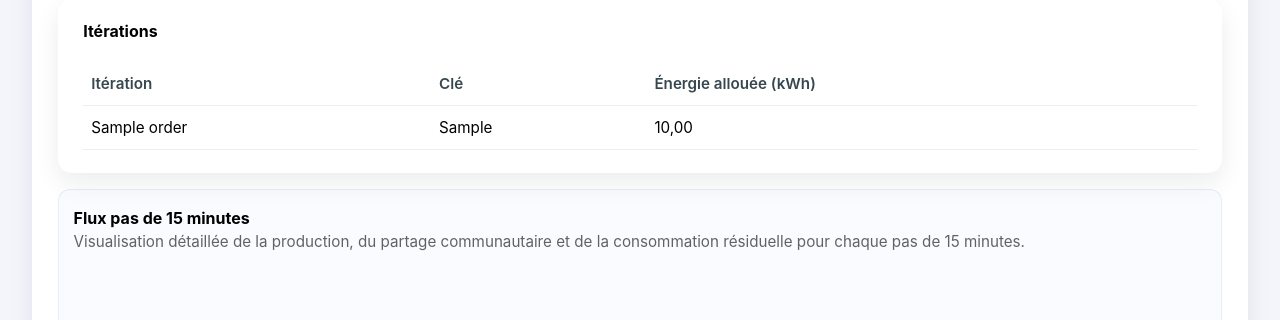
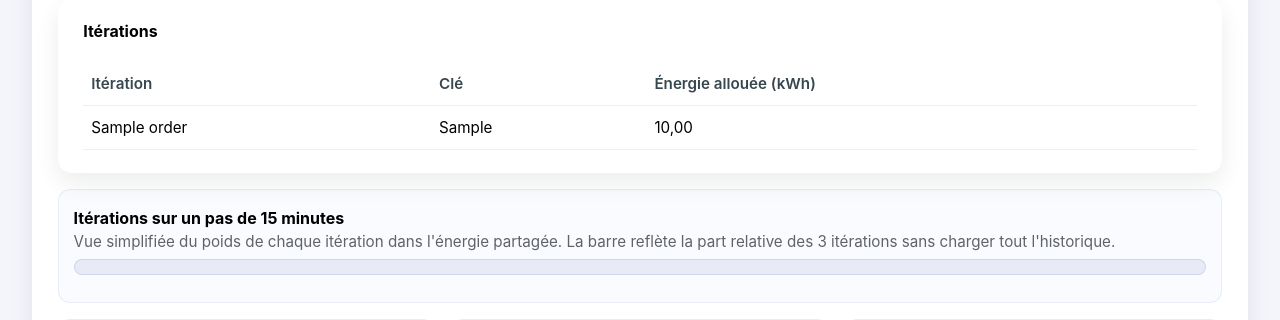
Before and after one commit to Juvenes/yes-partener, a Django app: template templates/core/project_stage2.html in a window 1280 px wide. Shown: the part 1820-2140 px from the top of the page. Run offline with Django 5.2, Linux system fonts and the light colour scheme; tables that the repository leaves empty hold one stand-in row (values such as "Sample post"); the template is opened without the code that fills it: values that come from a table or form of the project are taken from there, most other values are stand-ins (such as "Sample title", 1, 10 or a date in 2020); a map, chart or similar area stays blank.

Commit message:
Simplify stage 2 visuals and update phase 3 defaults

```diff
--- a/core/models.py
+++ b/core/models.py
@@ -66,37 +66,37 @@ class Member(models.Model):
 
     # Stage 3 tariff components (€/kWh)
     supplier_energy_price_eur_per_kwh = models.FloatField(
-        default=0.25,
+        default=0.1308,
         validators=[MinValueValidator(0.0)],
         help_text="Prix énergie facturé par le fournisseur (€/kWh).",
     )
     distribution_tariff_eur_per_kwh = models.FloatField(
-        default=0.05,
+        default=0.1018,
         validators=[MinValueValidator(0.0)],
         help_text="Tarif de distribution (DSO) (€/kWh).",
     )
     transport_tariff_eur_per_kwh = models.FloatField(
-        default=0.02,
+        default=0.0281,
         validators=[MinValueValidator(0.0)],
         help_text="Tarif de transport (TSO) (€/kWh).",
     )
     green_support_eur_per_kwh = models.FloatField(
-        default=0.01,
+        default=0.0284,
         validators=[MinValueValidator(0.0)],
         help_text="Soutien énergie verte (€/kWh).",
     )
     access_fee_eur_per_kwh = models.FloatField(
-        default=0.0,
+        default=0.0008,
         validators=[MinValueValidator(0.0)],
         help_text="Redevance d'accès (€/kWh).",
     )
     special_excise_eur_per_kwh = models.FloatField(
-        default=0.0,
+        default=0.0142,
         validators=[MinValueValidator(0.0)],
         help_text="Accise spéciale (€/kWh).",
     )
     energy_contribution_eur_per_kwh = models.FloatField(
-        default=0.0,
+        default=0.0019,
         validators=[MinValueValidator(0.0)],
         help_text="Contribution énergie (€/kWh).",
     )
--- a/templates/core/project_stage2.html
+++ b/templates/core/project_stage2.html
@@ -55,6 +55,9 @@
     .chart-card { background:#f9fbff; border-radius:12px; padding:1rem; box-shadow: inset 0 0 0 1px rgba(13,71,161,0.08); }
     .chart-card.wide { grid-column: 1 / -1; }
     .sample-table { font-size:.85rem; }
+    .iteration-summary { display:flex; flex-direction:column; gap:.6rem; margin-top:.75rem; }
+    .iteration-bar { height: 16px; border-radius: 999px; overflow: hidden; display:flex; background:#e8eaf6; box-shadow: inset 0 0 0 1px rgba(13,71,161,0.12); }
+    .iteration-bar__segment { height:100%; }
     @media (max-width: 720px) {
       .form-grid { grid-template-columns: 1fr; }
       .scenario-header { flex-direction: column; align-items: flex-start; }
@@ -268,9 +271,10 @@
             </div>
 
             <div class="chart-card wide" style="margin-top:1rem;">
-              <h4 style="margin:.2rem 0 0;">Flux pas de 15 minutes</h4>
-              <p class="muted" style="margin:.25rem 0 .5rem;">Visualisation détaillée de la production, du partage communautaire et de la consommation résiduelle pour chaque pas de 15 minutes.</p>
-              <canvas id="chart-quarterly-{{ card.scenario.id }}" height="320"></canvas>
+              <h4 style="margin:.2rem 0 0;">Itérations sur un pas de 15 minutes</h4>
+              <p class="muted" style="margin:.25rem 0 .5rem;">Vue simplifiée du poids de chaque itération dans l'énergie partagée. La barre reflète la part relative des 3 itérations sans charger tout l'historique.</p>
+              <div id="iteration-bar-{{ card.scenario.id }}" class="iteration-bar"></div>
+              <div id="iteration-summary-{{ card.scenario.id }}" class="iteration-summary"></div>
             </div>
 
             <div class="chart-grid">
@@ -421,34 +425,57 @@
       });
     }
 
+    function renderIterationBar(payload, scenarioId) {
+      const bar = document.getElementById(`iteration-bar-${scenarioId}`);
+      const list = document.getElementById(`iteration-summary-${scenarioId}`);
+      if (!bar || !list || !payload.iteration_chart || !payload.iteration_chart.length) return;
+
+      const total = payload.iteration_chart.reduce((sum, item) => sum + (item.value || 0), 0) || 1;
+      bar.innerHTML = '';
+      list.innerHTML = '';
+
+      payload.iteration_chart.forEach((item, idx) => {
+        const pct = Math.round((item.value / total) * 1000) / 10; // one decimal
+        const seg = document.createElement('div');
+        seg.className = 'iteration-bar__segment';
+        seg.style.width = `${Math.max(pct, 1)}%`;
+        seg.style.background = palette[idx % palette.length];
+        bar.appendChild(seg);
+
+        const row = document.createElement('div');
+        row.style.display = 'flex';
+        row.style.alignItems = 'center';
+        row.style.justifyContent = 'space-between';
+        row.style.gap = '.5rem';
+
+        const label = document.createElement('div');
+        label.style.display = 'flex';
+        label.style.alignItems = 'center';
+        label.style.gap = '.4rem';
+        const dot = document.createElement('span');
+        dot.style.width = '12px';
+        dot.style.height = '12px';
+        dot.style.borderRadius = '50%';
+        dot.style.background = palette[idx % palette.length];
+        const text = document.createElement('span');
+        text.textContent = item.label;
+        label.appendChild(dot);
+        label.appendChild(text);
+
+        const val = document.createElement('strong');
+        val.textContent = `${item.value.toFixed(2)} kWh (${pct.toFixed(1)}%)`;
+
+        row.appendChild(label);
+        row.appendChild(val);
+        list.appendChild(row);
+      });
+    }
+
     function renderCharts(payload, scenarioId) {
       if (!payload.has_data) return;
       const monthLabels = payload.months;
 
-      const quarterCtx = document.getElementById(`chart-quarterly-${scenarioId}`);
-      if (quarterCtx && (payload.quarterly_series || []).length) {
-        const labels = payload.quarterly_series.map(v => v.timestamp);
-        new Chart(quarterCtx, {
-          type: 'line',
-          data: {
-            labels,
-            datasets: [
-              { label: 'Production', data: payload.quarterly_series.map(v => v.production), borderColor: '#1b5e20', backgroundColor: 'rgba(27,94,32,0.1)', tension: 0.25, fill: false },
-              { label: 'Partagée', data: payload.quarterly_series.map(v => v.allocated), borderColor: '#0d47a1', backgroundColor: 'rgba(13,71,161,0.1)', tension: 0.25, fill: false },
-              { label: 'Conso. restante', data: payload.quarterly_series.map(v => v.remaining_consumption), borderColor: '#c62828', backgroundColor: 'rgba(198,40,40,0.1)', tension: 0.25, fill: false },
-            ]
-          },
-          options: {
-            responsive: true,
-            interaction: { mode: 'index', intersect: false },
-            maintainAspectRatio: false,
-            scales: {
-              x: { ticks: { autoSkip: true, maxRotation: 0 }, title: { display: true, text: 'Pas de 15 minutes' } },
-              y: { title: { display: true, text: 'kWh' } }
-            }
-          }
-        });
-      }
+      renderIterationBar(payload, scenarioId);
 
       const monthlyCtx = document.getElementById(`chart-monthly-${scenarioId}`);
       if (monthlyCtx && payload.member_monthly.length) {
```
Also changed, not shown: core/tests.py (+10 -0 lines), core/views.py (+0 -12 lines), core/migrations/0016_member_tariff_defaults.py (added).
